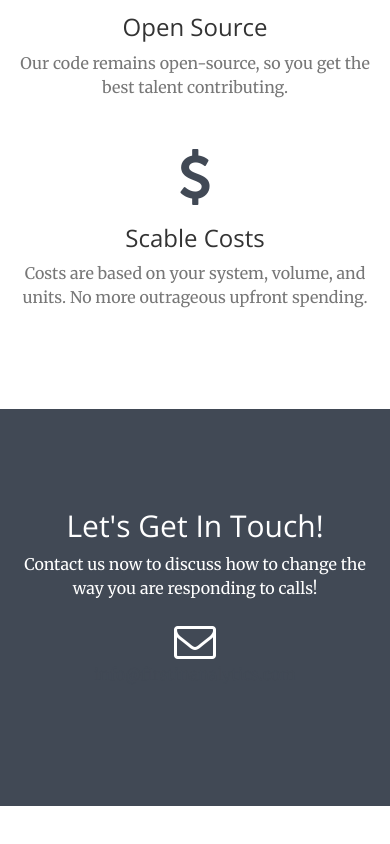
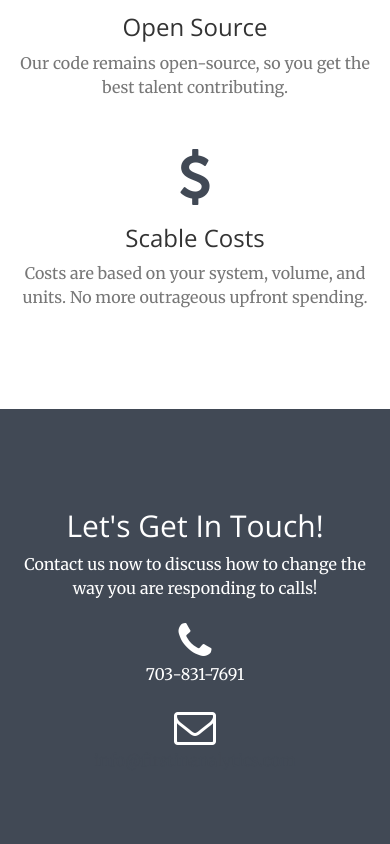
Before and after one commit to firstinanalytics/index, a website: page index.html in a window 390 px wide. Shown: the part 1863-2707 px from the top of the page. Before the commit the page ends 2669 px from the top, so only its background shows below. Drawn offline with nearby package versions, Linux system fonts and the light colour scheme.

Commit message:
Update index.html
Added phone number

```diff
--- a/index.html
+++ b/index.html
@@ -267,12 +267,12 @@
                     <!-- <hr class="primary"> -->
                     <p>Contact us now to discuss how to change the way you are responding to calls!</p>
                 </div>
-                <!-- Do not add a number right now
+
                 <div class="col-lg-4 col-lg-offset-2 text-center">
                     <i class="fa fa-phone fa-3x sr-contact"></i>
-                    <p>123-456-6789</p>
+                    <p>703-831-7691</p>
                 </div>
-              -->
+
                 <div class="col-lg-4 text-center">
                     <i class="fa fa-envelope-o fa-3x sr-contact"></i>
                     <p><a href="mailto:info@firstinanalytics.com">info@firstinanalytics.com</a></p>
```
